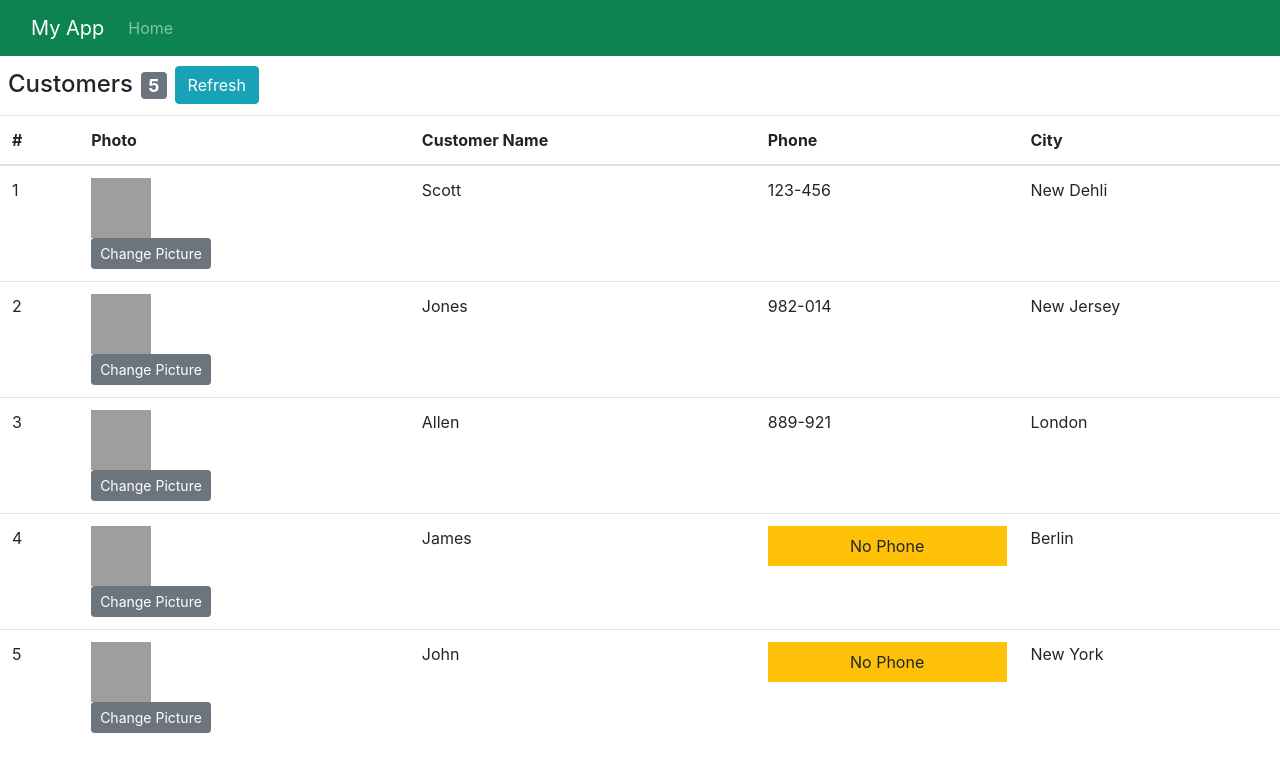
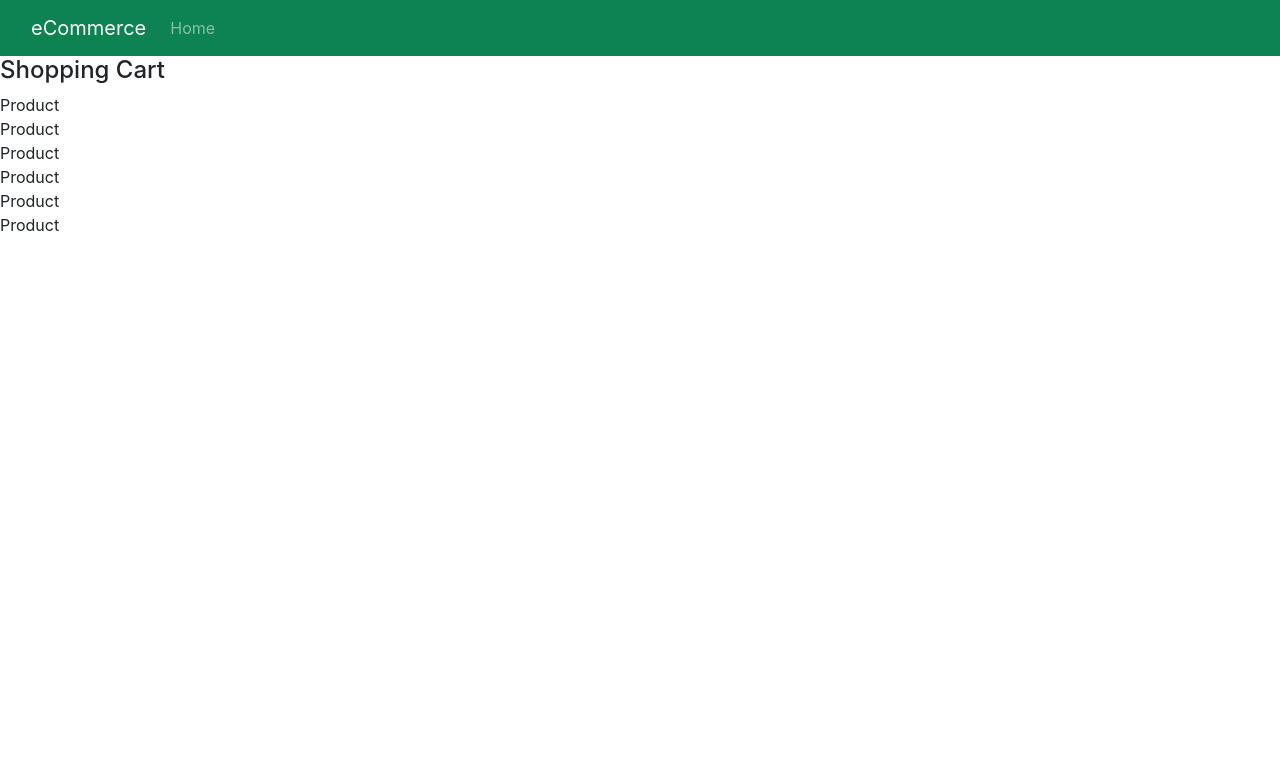
Before and after one commit to ceddddy/App-1, a React (Create React App) app: page / in a window 1280 px wide. Shown: the top 772 px of the page. Built offline with nearby package versions, Linux system fonts and the light colour scheme; grey boxes are pictures that could not be loaded.

Commit message:
added render child components

```diff
--- a/public/index.html
+++ b/public/index.html
@@ -24,7 +24,7 @@
       work correctly both with client-side routing and a non-root public URL.
       Learn how to configure a non-root public URL by running `npm run build`.
     -->
-    <title>React App</title>
+    <title>eCommerce</title>
   </head>
   <body>
     <noscript>You need to enable JavaScript to run this app.</noscript>
--- a/src/App.jsx
+++ b/src/App.jsx
@@ -1,13 +1,13 @@
 import React, { Component } from "react";
 import NavBar from "./NavBar";
-import MainContent from "./MainContent";
+import ShoppingCart from "./ShoppingCart";
 
 export default class App extends Component {
   render() {
     return (
       <React.Fragment>
         <NavBar />
-        <MainContent />
+        <ShoppingCart />
       </React.Fragment>
     );
   }
--- a/src/MainContent.jsx
+++ b/src/CustomersList.jsx
@@ -1,6 +1,6 @@
 import React, { Component } from "react";
 
-export default class MainContent extends Component {
+export default class CustomersList extends Component {
   state = {
     pageTitle: "Customers",
     customersCount: 5,
--- a/src/NavBar.jsx
+++ b/src/NavBar.jsx
@@ -7,7 +7,7 @@
         <nav className="navbar navbar-expand-lg navbar-dark bg-dark navbar-style">
           <div className="container-fluid">
             <a className="navbar-brand" href="/#">
-              My App
+              eCommerce
             </a>
 
             <button
--- /dev/null
+++ b/src/Product.jsx
@@ -0,0 +1,7 @@
+import React, { Component } from "react";
+
+export default class Product extends Component {
+  render() {
+    return <div>Product</div>;
+  }
+}
--- /dev/null
+++ b/src/ShoppingCart.jsx
@@ -0,0 +1,28 @@
+import React, { Component } from "react";
+import Product from "./Product";
+export default class ShoppingCart extends Component {
+  state = {
+    products: [
+      { id: 1, productName: "iPhone", price: 8900, quantity: 1 },
+      { id: 1, productName: "Sony Camera", price: 4500, quantity: 2 },
+      { id: 1, productName: "iPad Pro", price: 12400, quantity: 4 },
+      { id: 1, productName: "Samsung QLED TV", price: 7745, quantity: 3 },
+      { id: 1, productName: "Xbox", price: 7780, quantity: 5 },
+      { id: 1, productName: "Dell Monitor", price: 880, quantity: 6 },
+    ],
+  };
+
+  render() {
+    return (
+      <div>
+        <h4>Shopping Cart</h4>
+
+        <div>
+          {this.state.products.map(() => {
+            return <Product />;
+          })}
+        </div>
+      </div>
+    );
+  }
+}
```
